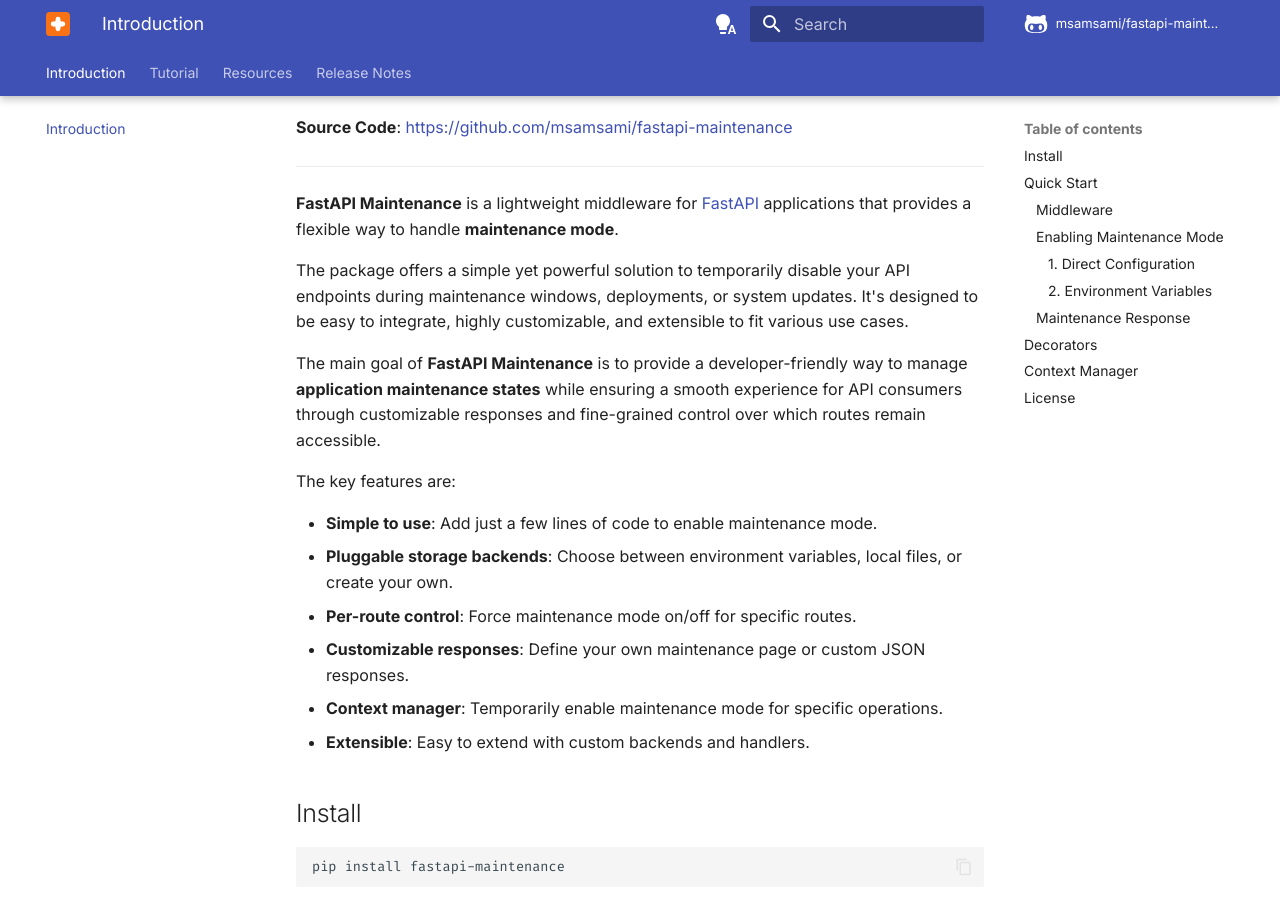
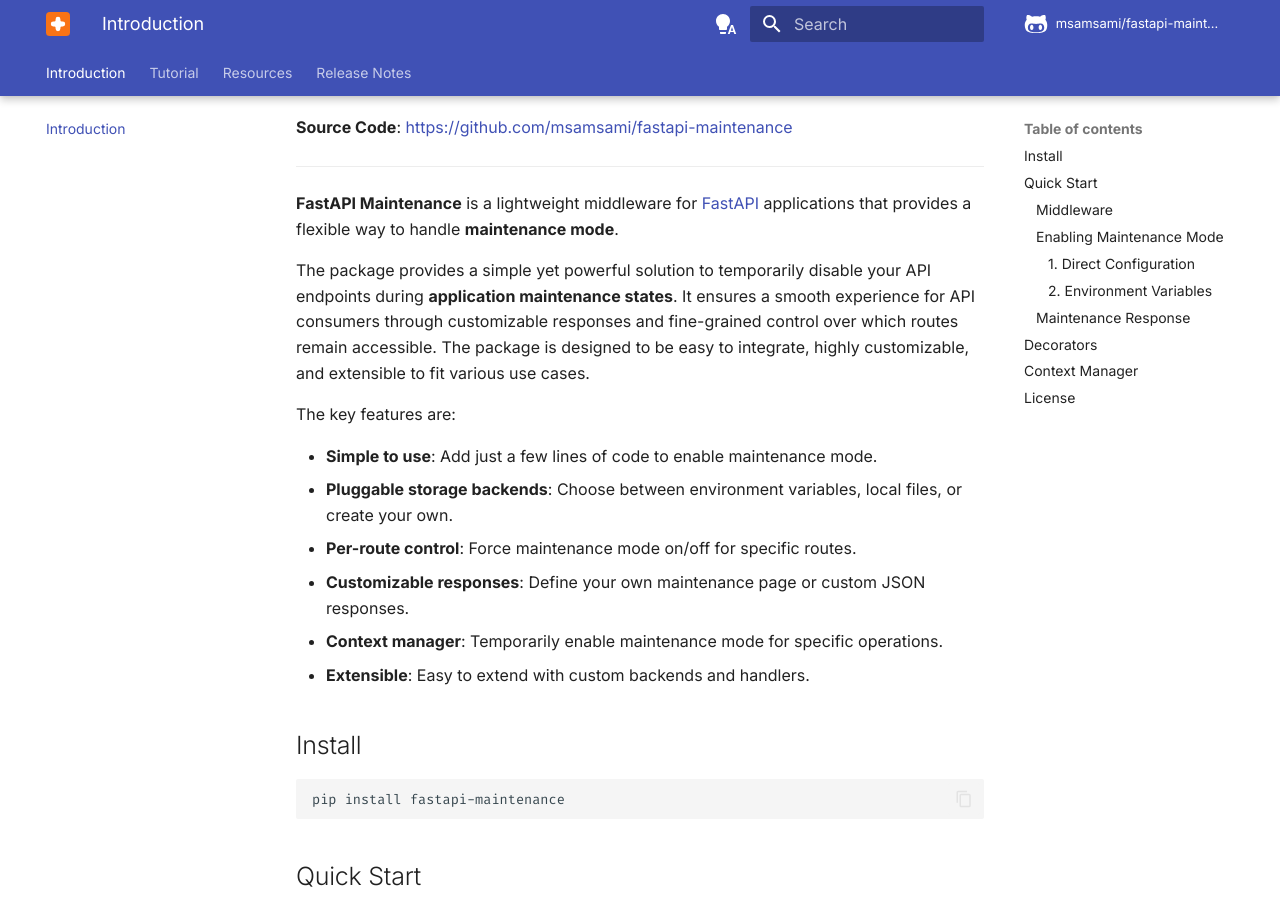
Before and after one commit to msamsami/fastapi-maintenance, an MkDocs documentation site: the page built from docs/index.md, in a window 1280 px wide and 900 px high, scrolled down 503 px. Built offline with MkDocs 1.6.1 and Material for MkDocs 9.7.7, drawn with Linux system fonts in a browser that asks for light colours; comment, search, counter and statistics services are not loaded; some of the changed text lies outside the part shown; grey boxes are pictures that could not be loaded.

Commit message:
Update package badges and description

```diff
--- a/docs/index.md
+++ b/docs/index.md
@@ -9,7 +9,7 @@
 
 <p align="center">
   <a href="https://pypi.org/project/fastapi-maintenance/">
-    <img src="https://img.shields.io/pypi/v/fastapi-maintenance?color=orange&label=pypi%20package" alt="Package version">
+    <img src="https://img.shields.io/pypi/v/fastapi-maintenance?color=orange&label=pypi" alt="Package version">
   </a>
   <a href="https://pypi.org/project/fastapi-maintenance/">
     <img src="https://img.shields.io/badge/python-3.8%20%7C%203.9%20%7C%203.10%20%7C%203.11%20%7C%203.12%20%7C%203.13-blue" alt="Supported Python versions">
@@ -35,9 +35,7 @@
 
 **FastAPI Maintenance** is a lightweight middleware for [FastAPI](https://fastapi.tiangolo.com/) applications that provides a flexible way to handle **maintenance mode**.
 
-The package offers a simple yet powerful solution to temporarily disable your API endpoints during maintenance windows, deployments, or system updates. It's designed to be easy to integrate, highly customizable, and extensible to fit various use cases.
-
-The main goal of **FastAPI Maintenance** is to provide a developer-friendly way to manage **application maintenance states** while ensuring a smooth experience for API consumers through customizable responses and fine-grained control over which routes remain accessible.
+The package provides a simple yet powerful solution to temporarily disable your API endpoints during **application maintenance states**. It ensures a smooth experience for API consumers through customizable responses and fine-grained control over which routes remain accessible. The package is designed to be easy to integrate, highly customizable, and extensible to fit various use cases.
 
 The key features are:
 
```
Also changed, not shown: other parts of docs/index.md (+6 -6 lines), README.md (+8 -10 lines).
